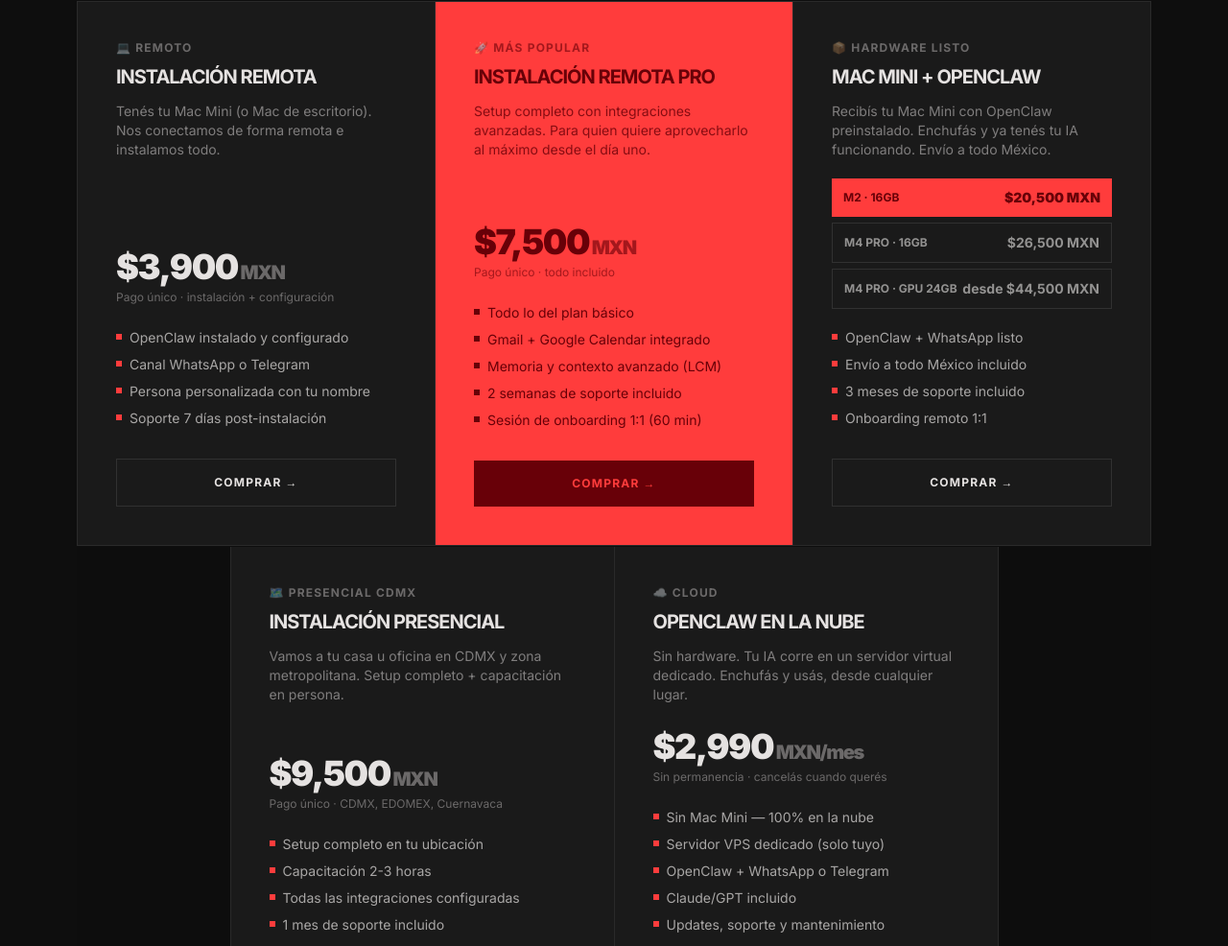
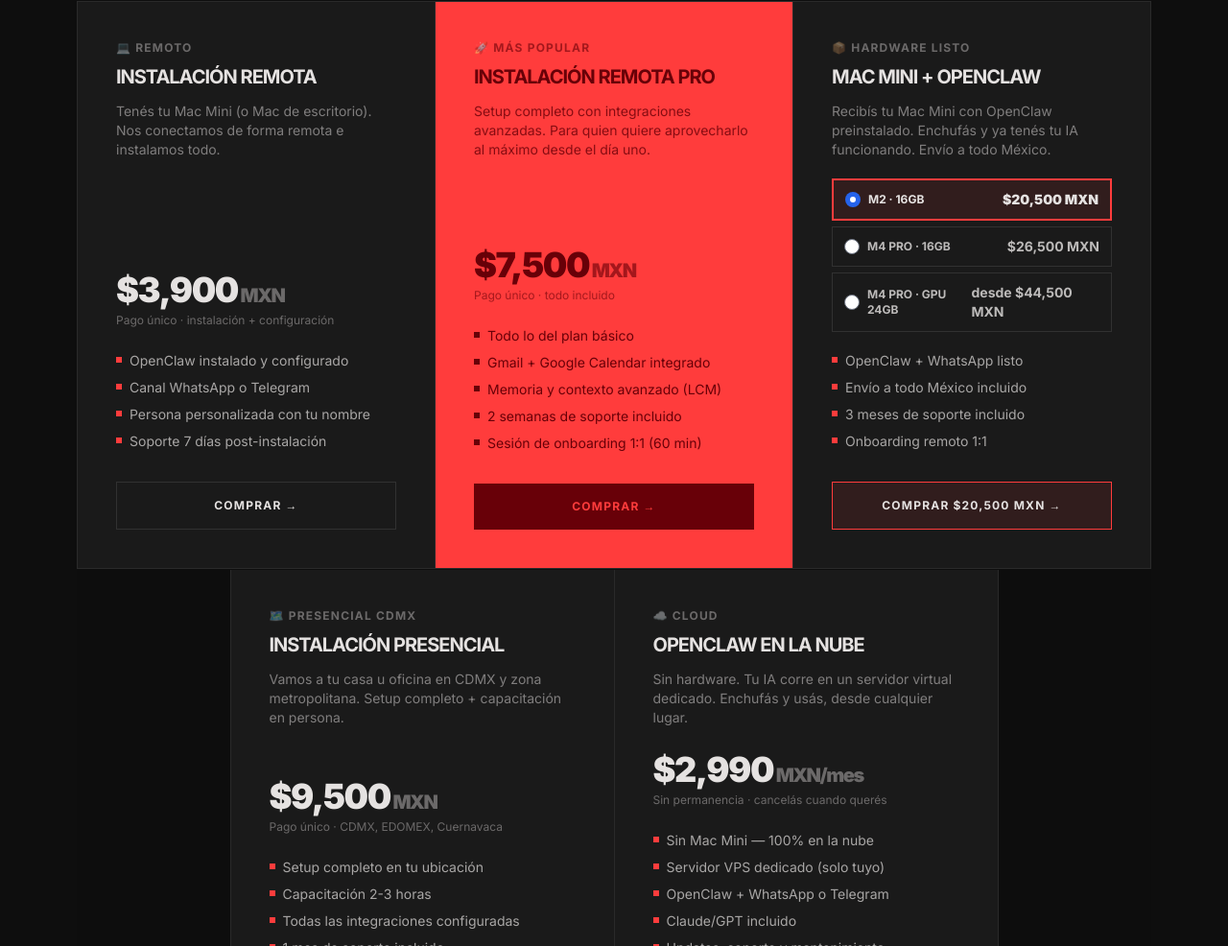
Before and after one commit to ezeqmina/tryclawdia.com, a plain HTML site: page index.html in a window 1280 px wide. Shown: the part 5758-6744 px from the top of the page at 96% size. Drawn offline with nearby package versions, Linux system fonts and the light colour scheme.

Commit message:
fix: Mac Mini selector interactivo en planes, precio dinámico en botón comprar

```diff
--- a/index.html
+++ b/index.html
@@ -429,20 +429,29 @@
       <div class="text-xs uppercase tracking-widest text-on-surface/40 font-bold mb-2">📦 Hardware listo</div>
       <h3 class="text-xl font-bold uppercase tracking-tighter mb-3">Mac Mini + OpenClaw</h3>
       <p class="text-on-surface/50 text-sm mb-5">Recibís tu Mac Mini con OpenClaw preinstalado. Enchufás y ya tenés tu IA funcionando. Envío a todo México.</p>
-      <!-- Variantes de hardware -->
-      <div class="space-y-1.5 mb-5">
-        <div class="flex justify-between items-center px-3 py-2.5 bg-primary text-on-primary">
-          <span class="text-xs font-bold uppercase">M2 · 16GB</span>
+      <!-- Variantes de hardware (seleccionables) -->
+      <div class="space-y-1.5 mb-5" id="macmini-variants">
+        <label class="flex justify-between items-center px-3 py-2.5 border-2 border-primary bg-primary/10 cursor-pointer transition-all macmini-option selected-variant" data-price="$20,500 MXN" data-label="Mac Mini M2 · 16GB">
+          <div class="flex items-center gap-2">
+            <input type="radio" name="macmini_plan" value="M2" checked class="accent-red-500">
+            <span class="text-xs font-bold uppercase">M2 · 16GB</span>
+          </div>
           <span class="text-sm font-black">$20,500 MXN</span>
-        </div>
-        <div class="flex justify-between items-center px-3 py-2.5 border border-white/10">
-          <span class="text-xs font-bold uppercase text-on-surface/60">M4 Pro · 16GB</span>
-          <span class="text-sm font-bold text-on-surface/60">$26,500 MXN</span>
-        </div>
-        <div class="flex justify-between items-center px-3 py-2.5 border border-white/10">
-          <span class="text-xs font-bold uppercase text-on-surface/60">M4 Pro · GPU 24GB</span>
-          <span class="text-sm font-bold text-on-surface/60">desde $44,500 MXN</span>
-        </div>
+        </label>
+        <label class="flex justify-between items-center px-3 py-2.5 border border-white/10 cursor-pointer transition-all macmini-option" data-price="$26,500 MXN" data-label="Mac Mini M4 Pro · 16GB">
+          <div class="flex items-center gap-2">
+            <input type="radio" name="macmini_plan" value="M4Pro16" class="accent-red-500">
+            <span class="text-xs font-bold uppercase text-on-surface/80">M4 Pro · 16GB</span>
+          </div>
+          <span class="text-sm font-bold text-on-surface/80">$26,500 MXN</span>
+        </label>
+        <label class="flex justify-between items-center px-3 py-2.5 border border-white/10 cursor-pointer transition-all macmini-option" data-price="desde $44,500 MXN" data-label="Mac Mini M4 Pro · GPU 24GB">
+          <div class="flex items-center gap-2">
+            <input type="radio" name="macmini_plan" value="M4Pro24" class="accent-red-500">
+            <span class="text-xs font-bold uppercase text-on-surface/80">M4 Pro · GPU 24GB</span>
+          </div>
+          <span class="text-sm font-bold text-on-surface/80">desde $44,500 MXN</span>
+        </label>
       </div>
       <ul class="space-y-2 mb-8 text-sm text-on-surface/70 flex-grow">
         <li class="flex items-start gap-2"><div class="w-1.5 h-1.5 bg-primary mt-1.5 flex-shrink-0"></div>OpenClaw + WhatsApp listo</li>
@@ -450,7 +459,7 @@
         <li class="flex items-start gap-2"><div class="w-1.5 h-1.5 bg-primary mt-1.5 flex-shrink-0"></div>3 meses de soporte incluido</li>
         <li class="flex items-start gap-2"><div class="w-1.5 h-1.5 bg-primary mt-1.5 flex-shrink-0"></div>Onboarding remoto 1:1</li>
       </ul>
-      <button onclick="openUpsell('Mac Mini + OpenClaw', 'desde $20,500 MXN', 'STRIPE_MACMINI', 'STRIPE_MACMINI_MAINT')" class="w-full border border-white/10 py-4 uppercase font-bold text-xs tracking-widest hover:bg-white hover:text-black transition-all">Comprar →</button>
+      <button id="macmini-buy-btn" onclick="openMacMiniUpsellPlan()" class="w-full border border-primary bg-primary/10 text-on-surface py-4 uppercase font-bold text-xs tracking-widest hover:bg-primary hover:text-on-primary transition-all">Comprar <span id="macmini-btn-price">$20,500 MXN</span> →</button>
     </div>
 
   </div>
@@ -735,11 +744,28 @@
 
   document.addEventListener('keydown', e => { if (e.key === 'Escape') closeUpsell(); });
 
-  function openMacMiniUpsell() {
-    var radios = document.querySelectorAll('input[name=macmini_model]');
-    var selected = Array.from(radios).find(function(r){ return r.checked; });
-    if (!selected) { alert('Seleccioná un modelo de Mac Mini'); return; }
-    openUpsell('Mac Mini ' + selected.value, 'desde $20,500 MXN', 'STRIPE_MACMINI', 'STRIPE_MACMINI_MAINT');
+  // Mac Mini plan selector en la sección de precios
+  document.addEventListener('DOMContentLoaded', function() {
+    var options = document.querySelectorAll('.macmini-option');
+    var btnPrice = document.getElementById('macmini-btn-price');
+    options.forEach(function(opt) {
+      opt.addEventListener('click', function() {
+        options.forEach(function(o) {
+          o.classList.remove('border-primary', 'bg-primary/10', 'selected-variant');
+          o.classList.add('border-white/10');
+        });
+        this.classList.add('border-primary', 'bg-primary/10', 'selected-variant');
+        this.classList.remove('border-white/10');
+        if (btnPrice) btnPrice.textContent = this.dataset.price;
+      });
+    });
+  });
+
+  function openMacMiniUpsellPlan() {
+    var selected = document.querySelector('.macmini-option.selected-variant');
+    var label = selected ? selected.dataset.label : 'Mac Mini + OpenClaw';
+    var price = selected ? selected.dataset.price : 'desde $20,500 MXN';
+    openUpsell(label, price, 'STRIPE_MACMINI', 'STRIPE_MACMINI_MAINT');
   }
 </script>
 
```
